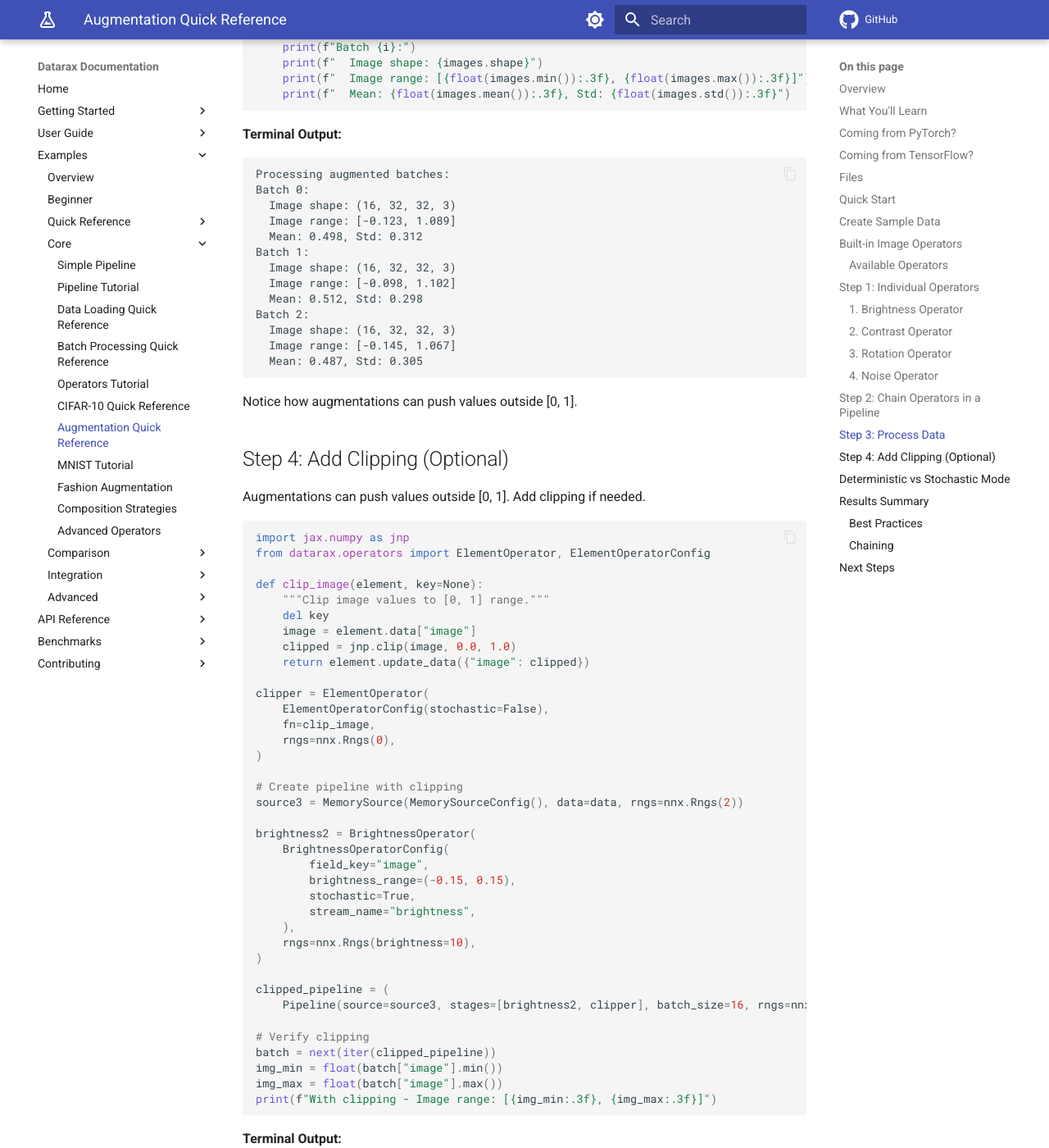
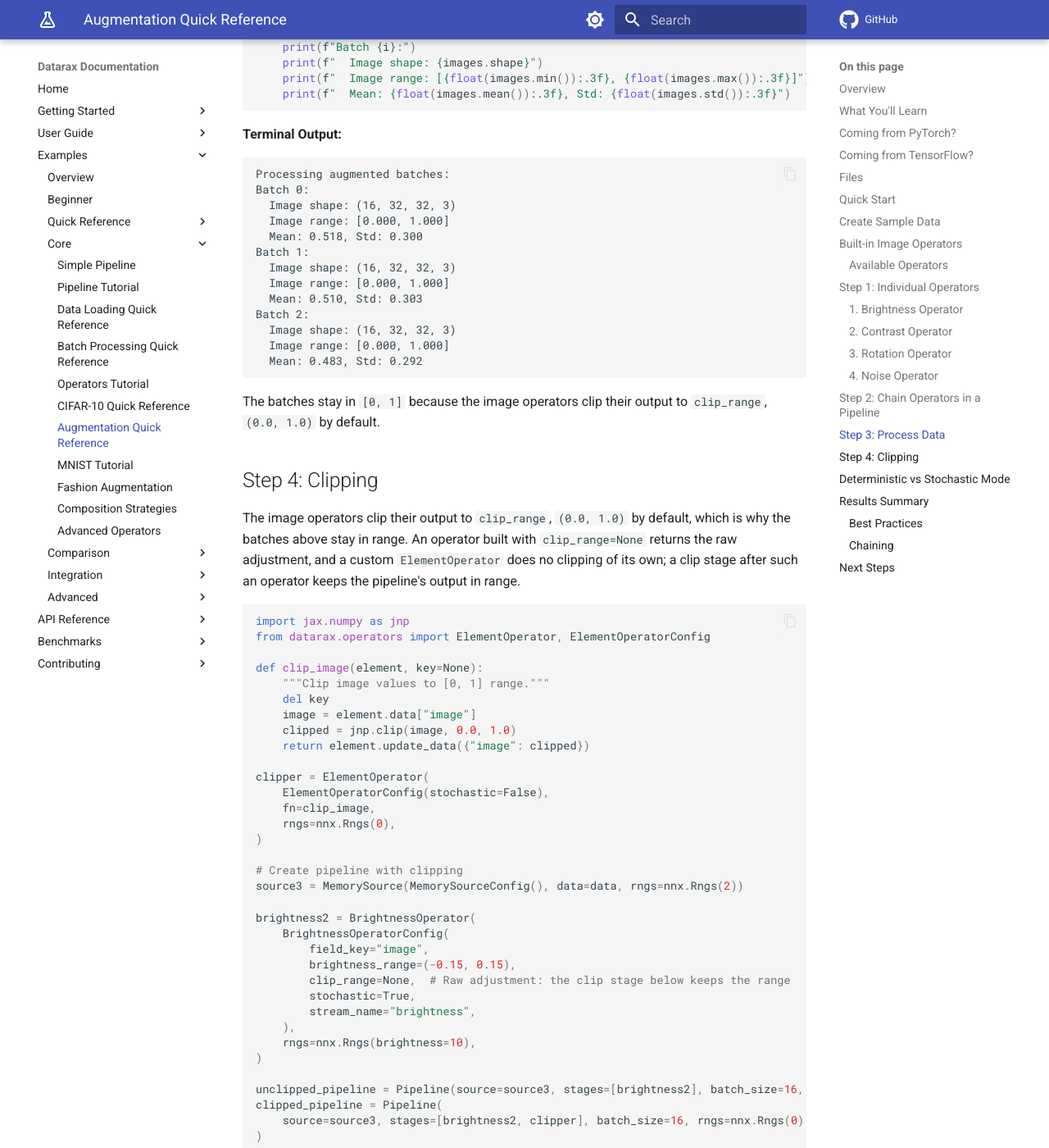
Before and after one commit to avitai/datarax, an MkDocs documentation site: the page built from docs/examples/core/augmentation-quickref.md, in a window 1280 px wide and 1400 px high, scrolled down 7702 px. Shown: the whole window at 82% size. Built offline with MkDocs 1.6.1 and Material for MkDocs 9.7.7, drawn with Linux system fonts in a browser that asks for light colours; comment, search, counter and statistics services are not loaded; some of the changed text lies outside the part shown.

Commit message:
fix(operators): BrightnessOperator and ContrastOperator honour clip_range=None
`ModalityOperatorConfig.clip_range` documents `None` as "no clipping", and the operators
apply it through `_apply_clip_range` after the functional call. But
`functional.adjust_brightness`, `adjust_brightness_delta` and `adjust_contrast` clipped to
`[0, 1]` unconditionally, so for brightness and contrast the option changed nothing: the
augmentation quick reference built a brightness operator with `clip_range=None` to show a
clip stage at work and both ranges printed `[0.000, 1.000]`, and
`test_stochastic_apply_without_clipping` asserted only the output's shape.

The three functions return the raw adjustment and say so; the operators clip to their
`clip_range`, `(0.0, 1.0)` by default, so their default output and the per-record fixture
are unchanged; `color_jitter` keeps clipping its final result. Tests: the functions return
`image + delta`, `image * factor` and `mean + factor * (image - mean)` unclipped; a brightness
operator with `clip_range=None` and delta 0.5 returns 1.3 on a 0.8 image; a contrast operator
with `clip_range=None` and factor 10 leaves `[0, 1]`; `color_jitter` stays in range. The quick
reference's clipping step now shows the unclipped range `[-0.142, 1.145]` beside the clipped
one, and its Step 3 output and prose record that the operators clip by default.

````diff
--- a/docs/examples/core/augmentation-quickref.md
+++ b/docs/examples/core/augmentation-quickref.md
@@ -345,23 +345,27 @@
 Processing augmented batches:
 Batch 0:
   Image shape: (16, 32, 32, 3)
-  Image range: [-0.123, 1.089]
-  Mean: 0.498, Std: 0.312
+  Image range: [0.000, 1.000]
+  Mean: 0.518, Std: 0.300
 Batch 1:
   Image shape: (16, 32, 32, 3)
-  Image range: [-0.098, 1.102]
-  Mean: 0.512, Std: 0.298
+  Image range: [0.000, 1.000]
+  Mean: 0.510, Std: 0.303
 Batch 2:
   Image shape: (16, 32, 32, 3)
-  Image range: [-0.145, 1.067]
-  Mean: 0.487, Std: 0.305
+  Image range: [0.000, 1.000]
+  Mean: 0.483, Std: 0.292
 ```
 
-Notice how augmentations can push values outside [0, 1].
+The batches stay in `[0, 1]` because the image operators clip their output to `clip_range`,
+`(0.0, 1.0)` by default.
 
-## Step 4: Add Clipping (Optional)
+## Step 4: Clipping
 
-Augmentations can push values outside [0, 1]. Add clipping if needed.
+The image operators clip their output to `clip_range`, `(0.0, 1.0)` by default, which is why
+the batches above stay in range. An operator built with `clip_range=None` returns the raw
+adjustment, and a custom `ElementOperator` does no clipping of its own; a clip stage after
+such an operator keeps the pipeline's output in range.
 
 ```python
 import jax.numpy as jnp
@@ -387,24 +391,32 @@
     BrightnessOperatorConfig(
         field_key="image",
         brightness_range=(-0.15, 0.15),
+        clip_range=None,  # Raw adjustment: the clip stage below keeps the range
         stochastic=True,
         stream_name="brightness",
     ),
     rngs=nnx.Rngs(brightness=10),
 )
 
-clipped_pipeline = (
-    Pipeline(source=source3, stages=[brightness2, clipper], batch_size=16, rngs=nnx.Rngs(0)))
+unclipped_pipeline = Pipeline(source=source3, stages=[brightness2], batch_size=16, rngs=nnx.Rngs(0))
+clipped_pipeline = Pipeline(
+    source=source3, stages=[brightness2, clipper], batch_size=16, rngs=nnx.Rngs(0)
+)
 
 # Verify clipping
-batch = next(iter(clipped_pipeline))
-img_min = float(batch["image"].min())
-img_max = float(batch["image"].max())
-print(f"With clipping - Image range: [{img_min:.3f}, {img_max:.3f}]")
+for label, pipeline in [
+    ("Without clipping", unclipped_pipeline),
+    ("With clipping", clipped_pipeline),
+]:
+    batch = next(iter(pipeline))
+    img_min = float(batch["image"].min())
+    img_max = float(batch["image"].max())
+    print(f"{label} - Image range: [{img_min:.3f}, {img_max:.3f}]")
 ```
 
 **Terminal Output:**
 ```
+Without clipping - Image range: [-0.142, 1.145]
 With clipping - Image range: [0.000, 1.000]
 ```
 
````
Also changed, not shown: CHANGELOG.md (+5 -0 lines), 6 other files.
